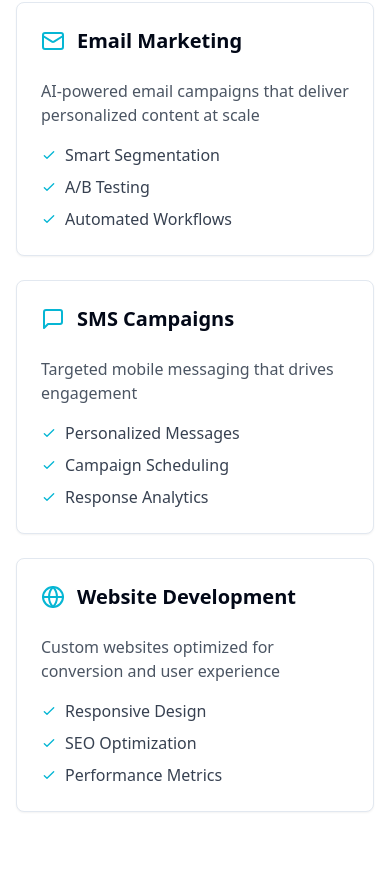
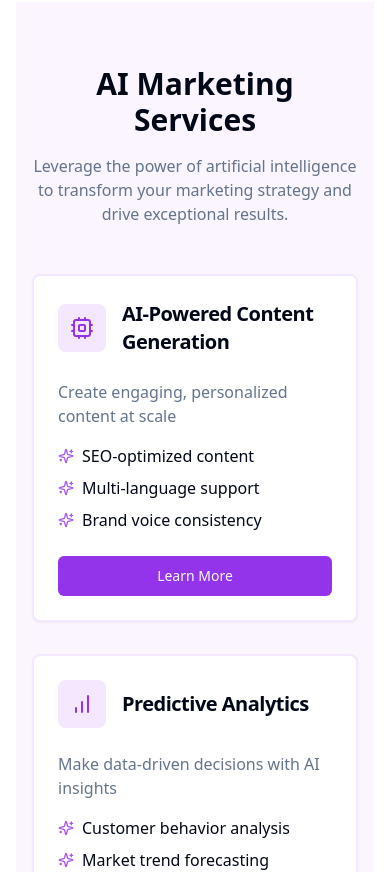
Before and after one commit to salutethegenius/kemisdigital-2027, a React (Vite) app in the folder client/: page / in a window 390 px wide. Shown: the part 815-1687 px from the top of the page. Built offline with nearby package versions, Linux system fonts and the light colour scheme.

Commit message:
Agent query: Is the homepage displaying correctly with the new AI Service Showcase section, maintaining the purple/violet color scheme and responsive layout?

```diff
--- a/client/src/pages/Home.tsx
+++ b/client/src/pages/Home.tsx
@@ -1,13 +1,80 @@
 import Hero from "@/components/shared/Hero";
 import FeatureCard from "@/components/shared/FeatureCard";
 import { motion } from "framer-motion";
-import { Mail, MessageSquare, Globe, Gift, Share2, Brain, Target, Sparkles } from "lucide-react";
+import {
+  Mail,
+  MessageSquare,
+  Globe,
+  Gift,
+  Share2,
+  Brain,
+  Target,
+  Sparkles,
+  Cpu,
+  BarChart,
+  Rocket,
+  Users,
+  Zap
+} from "lucide-react";
 import { Input } from "@/components/ui/input";
 import { Button } from "@/components/ui/button";
 import { Card, CardHeader, CardTitle, CardContent } from "@/components/ui/card";
 import { staggerChildren } from "@/lib/animations";
 
 export default function Home() {
+  const aiServices = [
+    {
+      icon: Cpu,
+      title: "AI-Powered Content Generation",
+      description: "Create engaging, personalized content at scale",
+      benefits: [
+        "SEO-optimized content",
+        "Multi-language support",
+        "Brand voice consistency"
+      ]
+    },
+    {
+      icon: BarChart,
+      title: "Predictive Analytics",
+      description: "Make data-driven decisions with AI insights",
+      benefits: [
+        "Customer behavior analysis",
+        "Market trend forecasting",
+        "ROI optimization"
+      ]
+    },
+    {
+      icon: Rocket,
+      title: "Automated Campaign Management",
+      description: "Streamline your marketing operations",
+      benefits: [
+        "Smart scheduling",
+        "Performance monitoring",
+        "Budget optimization"
+      ]
+    },
+    {
+      icon: Users,
+      title: "Personalized Marketing",
+      description: "Deliver tailored experiences to every customer",
+      benefits: [
+        "Dynamic content",
+        "Behavioral targeting",
+        "Customer journey mapping"
+      ]
+    },
+    {
+      icon: Zap,
+      title: "Real-time Optimization",
+      description: "Continuously improve campaign performance",
+      benefits: [
+        "A/B testing",
+        "Performance analytics",
+        "Automated adjustments"
+      ]
+    }
+  ];
+
   return (
     <div>
       <Hero
@@ -21,6 +88,52 @@ export default function Home() {
           <p className="text-muted-foreground">
             To empower businesses with innovative AI-driven marketing solutions that create meaningful connections, drive sustainable growth, and deliver measurable results in the digital age.
           </p>
+        </div>
+      </section>
+
+      {/* AI Service Showcase Section */}
+      <section className="py-16 bg-purple-50 dark:bg-purple-900/10">
+        <div className="container mx-auto px-4">
+          <div className="text-center mb-12">
+            <h2 className="text-3xl font-bold mb-4">AI Marketing Services</h2>
+            <p className="text-muted-foreground max-w-2xl mx-auto">
+              Leverage the power of artificial intelligence to transform your marketing strategy and drive exceptional results.
+            </p>
+          </div>
+
+          <motion.div
+            variants={staggerChildren}
+            initial="initial"
+            animate="animate"
+            className="grid grid-cols-1 md:grid-cols-2 lg:grid-cols-3 gap-8"
+          >
+            {aiServices.map((service) => (
+              <Card key={service.title} className="border-2 border-purple-100 dark:border-purple-800">
+                <CardHeader>
+                  <div className="flex items-center gap-4">
+                    <div className="p-3 bg-purple-100 dark:bg-purple-900/30 rounded-lg">
+                      <service.icon className="w-6 h-6 text-purple-600 dark:text-purple-400" />
+                    </div>
+                    <CardTitle className="text-xl">{service.title}</CardTitle>
+                  </div>
+                </CardHeader>
+                <CardContent>
+                  <p className="text-muted-foreground mb-4">{service.description}</p>
+                  <ul className="space-y-2 mb-6">
+                    {service.benefits.map((benefit) => (
+                      <li key={benefit} className="flex items-center gap-2">
+                        <Sparkles className="w-4 h-4 text-purple-500" />
+                        <span>{benefit}</span>
+                      </li>
+                    ))}
+                  </ul>
+                  <Button className="w-full bg-purple-600 hover:bg-purple-700">
+                    Learn More
+                  </Button>
+                </CardContent>
+              </Card>
+            ))}
+          </motion.div>
         </div>
       </section>
 
```
